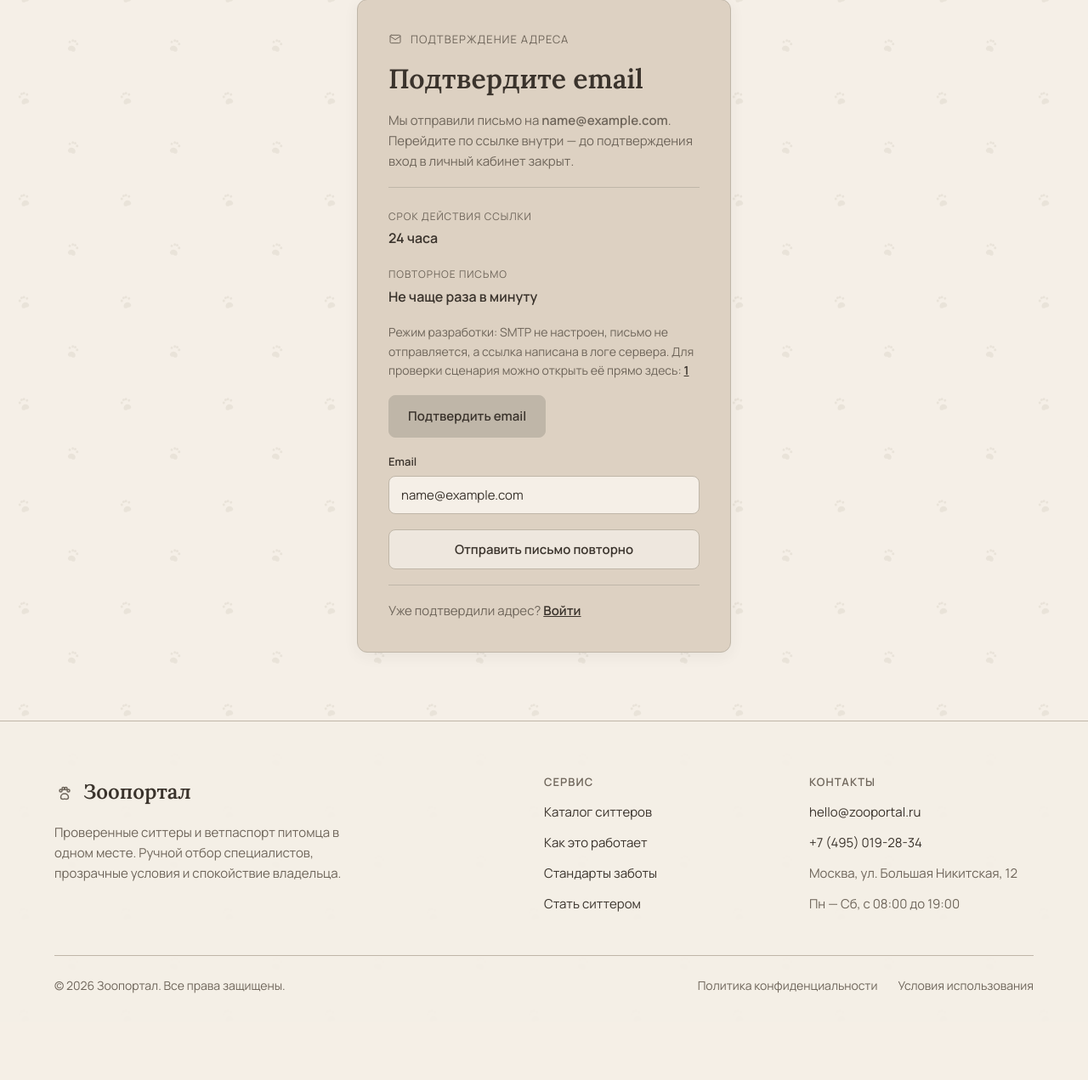
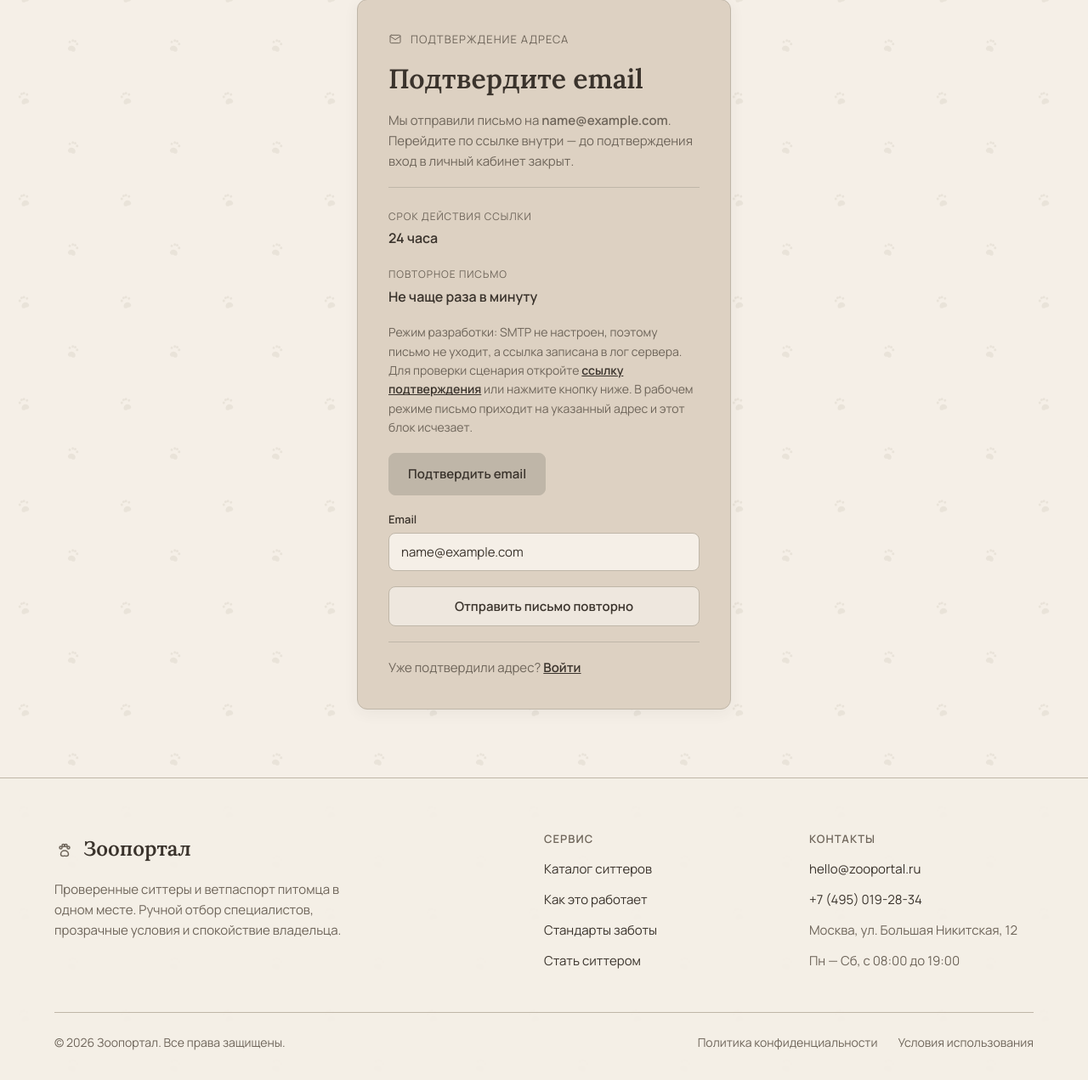
Before and after one commit to bncancri/zooportal, a Flask app: page /confirm-email in a window 1280 px wide. Shown: the part 156-1427 px from the top of the page at 85% size. Before the commit the page ends 1325 px from the top, so only its background shows below. Run offline with Flask 3, Linux system fonts and the light colour scheme; the visitor is signed in with stand-in values (Sample User, id 1).

Commit message:
Экран подтверждения: убрать сырой токен из текста и починить переполнение карточки
Длинная неразрывная ссылка больше не выводится как видимый текст, вместо неё короткая ссылка и кнопка. В .auth-card/.form-hint добавлен overflow-wrap: anywhere и min-width: 0 для grid-элементов. Добавлен тест, документация уточнена.

Co-authored-by: arena-agent <297053741+arena-agent@users.noreply.github.com>

```diff
--- a/static/site_css.css
+++ b/static/site_css.css
@@ -648,6 +648,12 @@ textarea.input-control {
   padding: 36px;
   display: grid;
   gap: 18px;
+  /* Длинные адреса и токены не должны распирать узкую карточку */
+  overflow-wrap: anywhere;
+}
+
+.auth-card > * {
+  min-width: 0;
 }
 
 .auth-card h1 {
@@ -743,6 +749,7 @@ textarea.input-control {
 .form-hint {
   font-size: 0.875rem;
   color: var(--text-muted);
+  overflow-wrap: anywhere;
 }
 
 .form-hint a,
--- a/templates/confirm_email.html
+++ b/templates/confirm_email.html
@@ -37,9 +37,10 @@
 
       {% if dev_link %}
         <p class="form-hint">
-          Режим разработки: SMTP не настроен, письмо не отправляется, а ссылка
-          написана в логе сервера. Для проверки сценария можно открыть её прямо здесь:
-          <a href="{{ dev_link }}">{{ dev_link }}</a>
+          Режим разработки: SMTP не настроен, поэтому письмо не уходит, а ссылка записана
+          в лог сервера. Для проверки сценария откройте
+          <a href="{{ dev_link }}">ссылку подтверждения</a> или нажмите кнопку ниже.
+          В рабочем режиме письмо приходит на указанный адрес и этот блок исчезает.
         </p>
         <div class="filter-group">
           <a href="{{ dev_link }}" class="btn">Подтвердить email</a>
```
Also changed, not shown: project.md (+5 -4 lines), tests/test_email_confirmation.py (+12 -0 lines).
